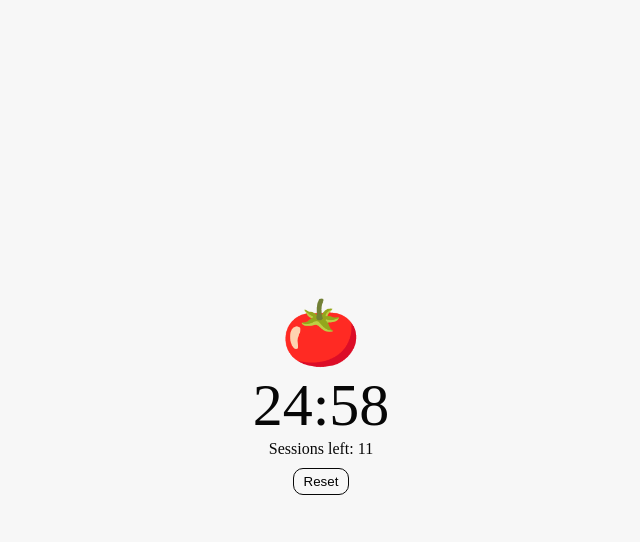
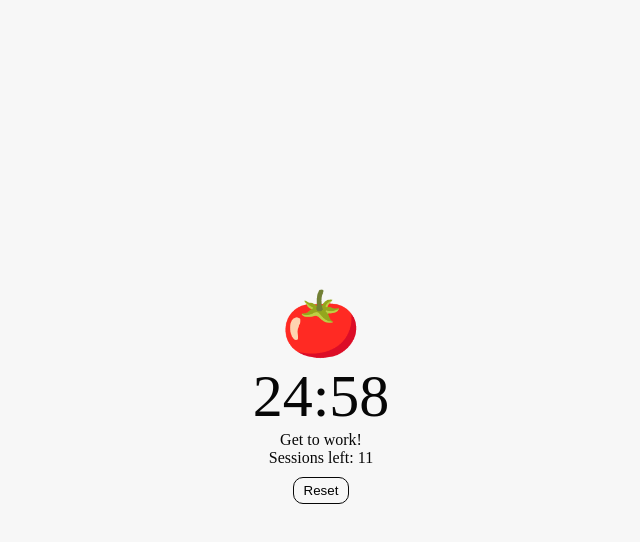
Before and after one commit to eduardoltorres/pomodoro, a plain HTML site: page index.html in a window 1280 px wide. Both pictures are taken after a click on the button "12". Shown: the whole page, without its empty margins (319-959 px from the left). Drawn offline with Linux system fonts and the light colour scheme.

Commit message:
add message for session, break, and done

```diff
--- a/app.js
+++ b/app.js
@@ -2,6 +2,7 @@ let countdown;
 let breakSeconds;
 let amountOfSessions;
 const buttons = document.querySelectorAll('.sessions-quantity');
+const message = document.querySelector('#message');
 const resetButton = document.querySelector('#reset');
 const timerDisplay = document.querySelector('.clock');
 const sessionsLeft = document.querySelector('.sessions-left');
@@ -24,12 +25,14 @@ function timer(seconds) {
 
   amountOfSessions -= 1;
   sessionsLeft.innerHTML = `Sessions left: ${amountOfSessions}`;
+  message.innerHTML = 'Get to work!';
 
   countdown = setInterval(() => {
     const secondsLeft = Math.round((then - Date.now()) / 1000);
     if (secondsLeft === 0) {
       if (amountOfSessions === 0) {
         clearInterval(countdown);
+        message.innerHTML = "You're done. Good job!";
       } else {
         clearInterval(countdown);
         breakTimer();
@@ -41,6 +44,8 @@ function timer(seconds) {
 }
 
 function breakTimer() {
+  message.innerHTML = 'Take a break';
+
   if (amountOfSessions === 4 || amountOfSessions === 8) {
     breakSeconds = 1800;
   } else {
@@ -74,4 +79,5 @@ function reset() {
   clearInterval(countdown);
   sessionsBoard.classList.remove('active');
   displayTimeLeft(sessionSeconds);
+  message.innerHTML = '';
 }
--- a/index.html
+++ b/index.html
@@ -22,6 +22,7 @@
       <button class='sessions-quantity'>12</button>
     </div>
 
+    <p id="message"></p>
     <div class="sessions-left"></div>
 
     <button id="reset">Reset</button>
--- a/style.css
+++ b/style.css
@@ -70,3 +70,7 @@ button:focus {
   display: block;
   margin: 10px;
 }
+
+#message {
+  margin: 0;
+}
```
